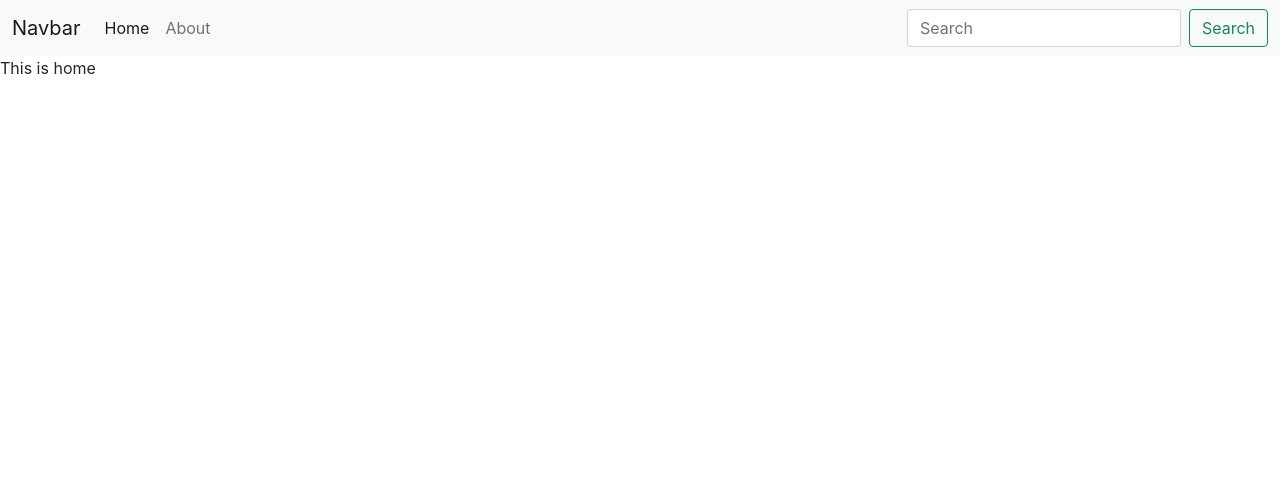
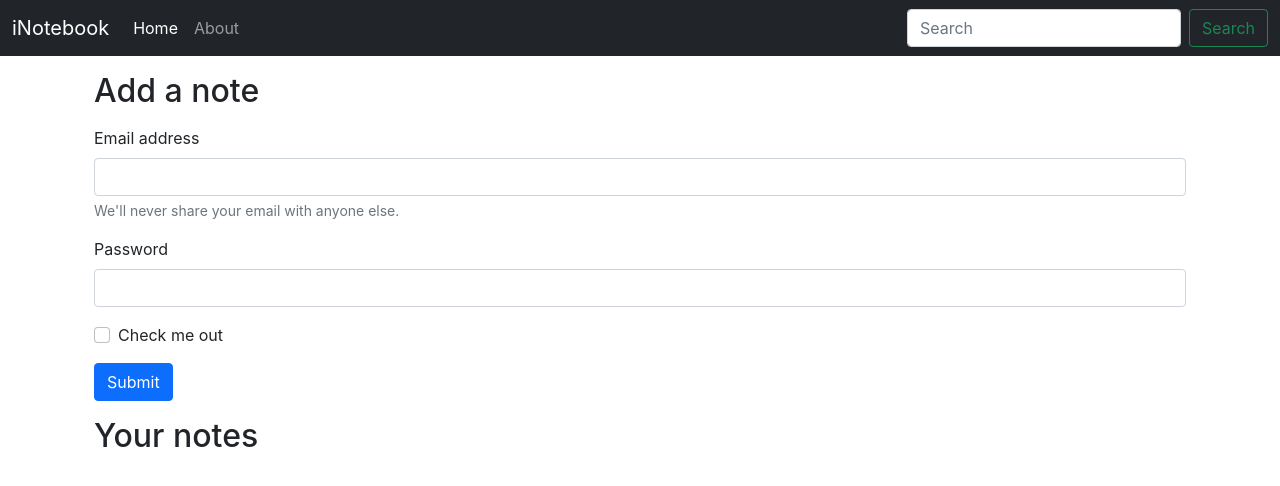
Before and after one commit to shivammisra03/iNotebook, a React (Create React App) app: page / in a window 1280 px wide. Shown: the top 486 px of the page. Built offline with nearby package versions, Linux system fonts and the light colour scheme.

Commit message:
react : tutorial 59

```diff
--- a/src/App.js
+++ b/src/App.js
@@ -15,12 +15,14 @@
       <NoteState>
         <Router>
           <Navbar />
+          <div className="container">
+            <Routes>
+              <Route exact path="/" element={<Home />} />
+              <Route exact path="/about" element={<About />} />
+            </Routes>
+          </div>
+        </Router>
 
-          <Routes>
-            <Route exact path="/" element={<Home />} />
-            <Route exact path="/about" element={<About />} />
-          </Routes>
-        </Router>
       </NoteState>
     </>
   );
--- a/src/components/About.js
+++ b/src/components/About.js
@@ -3,14 +3,10 @@
 import noteContext from '../context/notes/noteContext'
 
 const About = () => {
-    const a = useContext(noteContext)
 
-    useEffect(() => {
-        a.update();
-    }, [])
   return (
     <div>
-      This is about {a.state.name} and he is in {a.state.class}
+      This is about page
     </div>
   )
 }
--- a/src/components/Home.js
+++ b/src/components/Home.js
@@ -3,7 +3,28 @@
 const Home = () => {
   return (
     <div>
-      This is home
+      <div className="container my-3">
+        <h2>Add a note</h2>
+        <form className='my-3'>
+          <div class="mb-3">
+            <label for="exampleInputEmail1" class="form-label">Email address</label>
+            <input type="email" class="form-control" id="exampleInputEmail1" aria-describedby="emailHelp" />
+            <div id="emailHelp" class="form-text">We'll never share your email with anyone else.</div>
+          </div>
+          <div class="mb-3">
+            <label for="exampleInputPassword1" class="form-label">Password</label>
+            <input type="password" class="form-control" id="exampleInputPassword1" />
+          </div>
+          <div class="mb-3 form-check">
+            <input type="checkbox" class="form-check-input" id="exampleCheck1" />
+            <label class="form-check-label" for="exampleCheck1">Check me out</label>
+          </div>
+          <button type="submit" class="btn btn-primary">Submit</button>
+        </form>
+      </div>
+      <div className="container my-3">
+        <h2>Your notes</h2>
+      </div>
     </div>
   )
 }
--- a/src/components/Navbar.js
+++ b/src/components/Navbar.js
@@ -1,21 +1,26 @@
-import React from 'react'
+import React, { useEffect } from 'react'
 import { Link } from "react-router-dom";
+import { useLocation } from "react-router-dom";
 
 const Navbar = () => {
+    let location = useLocation();
+    useEffect(() => {
+        console.log(location)
+    }, [location]);
     return (
-        <nav className="navbar navbar-expand-lg navbar-light bg-light">
+        <nav className="navbar navbar-expand-lg navbar-dark bg-dark">
             <div className="container-fluid">
-                <Link className="navbar-brand" to="/">Navbar</Link>
+                <Link className="navbar-brand" to="/">iNotebook</Link>
                 <button className="navbar-toggler" type="button" data-bs-toggle="collapse" data-bs-target="#navbarSupportedContent" aria-controls="navbarSupportedContent" aria-expanded="false" aria-label="Toggle navigation">
                     <span className="navbar-toggler-icon"></span>
                 </button>
                 <div className="collapse navbar-collapse" id="navbarSupportedContent">
                     <ul className="navbar-nav me-auto mb-2 mb-lg-0">
                         <li className="nav-item">
-                            <Link className="nav-link active" aria-current="page" to="/">Home</Link>
+                            <Link className={`nav-link ${location.pathname === '/' ? 'active' : ""}`} aria-current="page" to="/">Home</Link>
                         </li>
                         <li className="nav-item">
-                            <Link className="nav-link" to="/about">About</Link>
+                            <Link className={`nav-link ${location.pathname === '/about' ? 'active' : ""}`} to="/about">About</Link>
                         </li>
                     </ul>
                     <form className="d-flex">
--- a/src/context/notes/NoteState.js
+++ b/src/context/notes/NoteState.js
@@ -3,22 +3,22 @@
 
 
 const NoteState = (props) => {
-    const s1 = {
-        "name": 'Shivam',
-        "class": "5b"
-    }
+    // const s1 = {
+    //     "name": 'Shivam',
+    //     "class": "5b"
+    // }
 
-    const [state, setState] = useState(s1)
-    const update = () => {
-        setTimeout(() => {
-            setState({
-                "name": "new shivam",
-                "class": "12b"
-            })
-        }, 1000);
-    }
+    // const [state, setState] = useState(s1)
+    // const update = () => {
+    //     setTimeout(() => {
+    //         setState({
+    //             "name": "new shivam",
+    //             "class": "12b"
+    //         })
+    //     }, 1000);
+    // }
     return (
-        <NoteContext.Provider value={{ state, update }}>
+        <NoteContext.Provider value={{}}>
             {props.children}
         </NoteContext.Provider>
     )
```
